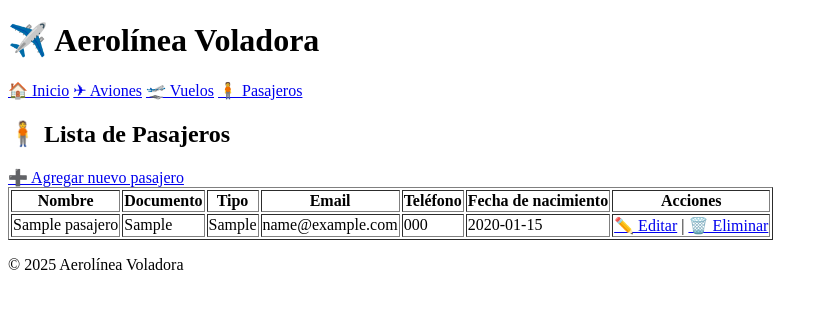
After one commit to Agus-999/Aerolinea-argentina, a Django app: page /gestion/pasajeros/ in a window 1280 px wide. The commit adds this page. Shown: the top 309 px of the page, without its empty margins (0-828 px from the left). Run offline with Django 5.2, Linux system fonts and the light colour scheme; tables that the repository leaves empty hold one stand-in row (values such as "Sample post").

Commit message:
👤 Etapa 3 - Gestión de pasajeros implementada

```diff
--- a/Aerolinea/gestion/admin.py
+++ b/Aerolinea/gestion/admin.py
@@ -1,7 +1,8 @@
 from django.contrib import admin
-from .models import Avion, Vuelo
+from .models import Avion, Vuelo, Pasajero
 
 # Register your models here.
 
 admin.site.register(Avion)
 admin.site.register(Vuelo)
+admin.site.register(Pasajero)
--- a/Aerolinea/gestion/models.py
+++ b/Aerolinea/gestion/models.py
@@ -23,3 +23,14 @@ class Vuelo(models.Model):
 
     def __str__(self):
         return f"{self.origen} → {self.destino} ({self.fecha_salida})"
+
+class Pasajero(models.Model):
+    nombre = models.CharField(max_length=100)
+    documento = models.CharField(max_length=50, unique=True)
+    tipo_documento = models.CharField(max_length=30)
+    email = models.EmailField()
+    telefono = models.CharField(max_length=30)
+    fecha_nac = models.CharField(max_length=30)
+
+    def __str__(self):
+        return f"{self.nombre} ({self.documento})"
--- /dev/null
+++ b/Aerolinea/gestion/templates/pasajeros/lista.html
@@ -0,0 +1,32 @@
+{% extends 'base.html' %}
+{% block contenido %}
+<h2>🧍 Lista de Pasajeros</h2>
+
+<a href="{% url 'agregar_pasajero' %}">➕ Agregar nuevo pasajero</a>
+
+<table border="1">
+    <tr>
+        <th>Nombre</th>
+        <th>Documento</th>
+        <th>Tipo</th>
+        <th>Email</th>
+        <th>Teléfono</th>
+        <th>Fecha de nacimiento</th>
+        <th>Acciones</th>
+    </tr>
+    {% for pasajero in pasajeros %}
+    <tr>
+        <td>{{ pasajero.nombre }}</td>
+        <td>{{ pasajero.documento }}</td>
+        <td>{{ pasajero.tipo_documento }}</td>
+        <td>{{ pasajero.email }}</td>
+        <td>{{ pasajero.telefono }}</td>
+        <td>{{ pasajero.fecha_nac }}</td>
+        <td>
+            <a href="{% url 'editar_pasajero' pasajero.id %}">✏️ Editar</a> |
+            <a href="{% url 'eliminar_pasajero' pasajero.id %}">🗑️ Eliminar</a>
+        </td>
+    </tr>
+    {% endfor %}
+</table>
+{% endblock %}
--- a/Aerolinea/gestion/urls.py
+++ b/Aerolinea/gestion/urls.py
@@ -13,4 +13,10 @@ urlpatterns = [
     path('vuelos/agregar/', views.agregar_vuelo, name='agregar_vuelo'),
     path('vuelos/editar/<int:id>/', views.editar_vuelo, name='editar_vuelo'),
     path('vuelos/eliminar/<int:id>/', views.eliminar_vuelo, name='eliminar_vuelo'),
+
+    #* PASAJEROS
+    path('pasajeros/', views.lista_pasajeros, name='lista_pasajeros'),
+    path('pasajeros/agregar/', views.agregar_pasajero, name='agregar_pasajero'),
+    path('pasajeros/editar/<int:id>/', views.editar_pasajero, name='editar_pasajero'),
+    path('pasajeros/eliminar/<int:id>/', views.eliminar_pasajero, name='eliminar_pasajero'),
 ]
--- a/Aerolinea/gestion/views.py
+++ b/Aerolinea/gestion/views.py
@@ -1,8 +1,8 @@
 # gestion/views.py
 
 from django.shortcuts import render, redirect, get_object_or_404
-from .models import Avion, Vuelo
-from .forms import AvionForm, VueloForm
+from .models import Avion, Vuelo, Pasajero
+from .forms import AvionForm, VueloForm, PasajeroForm
 
 #* AVIONES
 
@@ -72,3 +72,36 @@ def eliminar_vuelo(request, id):
         vuelo.delete()
         return redirect('lista_vuelos')
     return render(request, 'vuelos/eliminar.html', {'vuelo': vuelo})
+
+#* PASAJEROS
+def lista_pasajeros(request):
+    pasajeros = Pasajero.objects.all()
+    return render(request, 'pasajeros/lista.html', {'pasajeros': pasajeros})
+
+def agregar_pasajero(request):
+    if request.method == 'POST':
+        form = PasajeroForm(request.POST)
+        if form.is_valid():
+            form.save()
+            return redirect('lista_pasajeros')
+    else:
+        form = PasajeroForm()
+    return render(request, 'pasajeros/formulario.html', {'form': form, 'accion': 'Agregar Pasajero'})
+
+def editar_pasajero(request, id):
+    pasajero = get_object_or_404(Pasajero, pk=id)
+    if request.method == 'POST':
+        form = PasajeroForm(request.POST, instance=pasajero)
+        if form.is_valid():
+            form.save()
+            return redirect('lista_pasajeros')
+    else:
+        form = PasajeroForm(instance=pasajero)
+    return render(request, 'pasajeros/formulario.html', {'form': form, 'accion': 'Editar Pasajero'})
+
+def eliminar_pasajero(request, id):
+    pasajero = get_object_or_404(Pasajero, pk=id)
+    if request.method == 'POST':
+        pasajero.delete()
+        return redirect('lista_pasajeros')
+    return render(request, 'pasajeros/eliminar.html', {'pasajero': pasajero})
--- a/Aerolinea/home/templates/base.html
+++ b/Aerolinea/home/templates/base.html
@@ -14,6 +14,7 @@
         <a href="{% url 'inicio' %}">🏠 Inicio</a>
         <a href="{% url 'lista_aviones' %}">✈ Aviones</a>
         <a href="{% url 'lista_vuelos' %}">🛫 Vuelos</a>
+        <a href="{% url 'lista_pasajeros' %}">🧍 Pasajeros</a>
     </nav>
 
     <main>
```
Also changed, not shown: Aerolinea/gestion/forms.py (+32 -1 lines), Aerolinea/gestion/templates/pasajeros/eliminar.html (added, +11 -0 lines), Aerolinea/gestion/templates/pasajeros/formulario.html (added, +10 -0 lines), Aerolinea/gestion/migrations/0003_pasajero.py (added), README.md, 1 other file.
